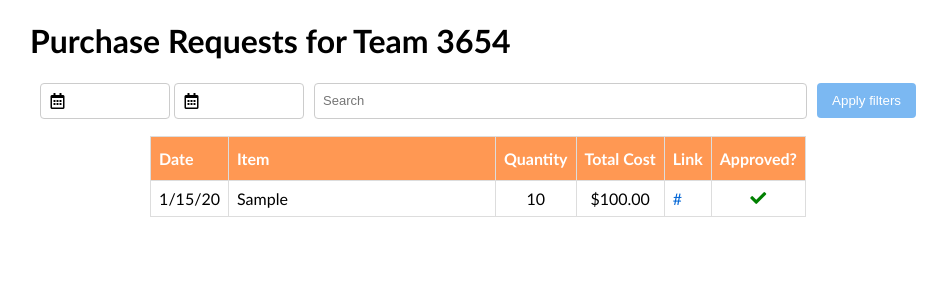
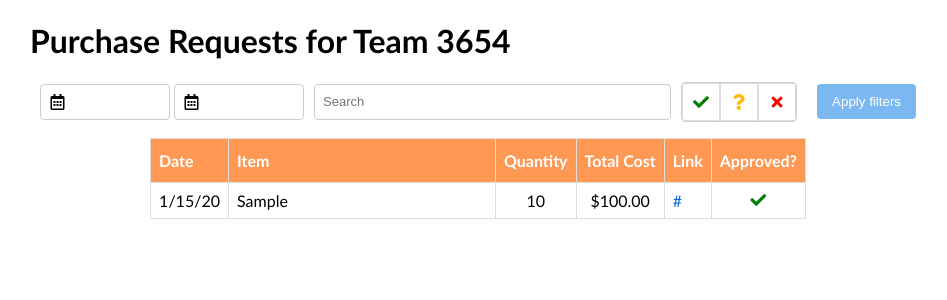
Before and after one commit to mlavrent/TeamManager, a Django app: page /purchase-requests/ in a window 1280 px wide. Shown: the part 66-366 px from the top of the page, without its empty margins (162-1109 px from the left). Run offline with Django 3.2, Linux system fonts and the light colour scheme; a user stored in the database is signed in; tables that the repository leaves empty hold one stand-in row (values such as "Sample post"); some libraries are stand-ins or nearby versions.

Commit message:
Style approval filter buttons

```diff
--- a/purchaseRequests/static/purchaseRequests/css/list.css
+++ b/purchaseRequests/static/purchaseRequests/css/list.css
@@ -52,17 +52,16 @@ input[type="text"] {
 }
 .filter {
     display: inline-flex;
+    margin: 0 10px;
 }
 #date-filter {
     display: inline-block;
-    margin: 0 10px;
 }
 #search-bar {
     flex: 1;
 }
 #submit-filter {
     float: right;
-    margin: 0 10px;
 }
 
 input[type="submit"] {
@@ -76,6 +75,44 @@ input[type="submit"] {
     cursor: pointer;
 }
 
+
+#approval-states-table {
+    margin: auto;
+    border: 1px solid #ccc;
+    border-spacing: 0;
+    border-radius: 4px;
+}
+#approval-states-table tr {
+    background-color: white;
+}
+#approval-states-table td:first-child {
+    border-top-left-radius: 3px;
+    border-bottom-left-radius: 3px;
+}
+#approval-states-table td:last-child {
+    border-top-right-radius: 3px;
+    border-bottom-right-radius: 3px;
+}
+
+#approval-states-table td {
+    padding: 0;
+    text-align: center;
+    border: 1px solid #ddd;
+    overflow: hidden;
+}
+
+.approval-button {
+    padding: 10px;
+    border: none;
+    background-color: inherit;
+    font-size: 24px;
+    color: white;
+}
+.approval-button i {
+    font-size: 16px;
+    height: 16px;
+    width: 16px;
+}
 
 
 
--- a/purchaseRequests/templates/purchaseRequests/list.html
+++ b/purchaseRequests/templates/purchaseRequests/list.html
@@ -34,6 +34,27 @@
                     </div>
                 </div>
                 <input type="text" name="q" placeholder="Search" value="{{ filters.q }}" id="search-bar" class="filter">
+                <div id="approval-filter" class="filter">
+                    <table id="approval-states-table">
+                        <tr>
+                            <td id="td-approved" class="{{ state.2 }} {{ selectable }}">
+                                <button class="approval-button" type="submit" name="app-but">
+                                    <i class="fas fa-check"></i>
+                                </button>
+                            </td>
+                            <td id="td-undecided" class="{{ state.1 }} {{ selectable }}">
+                                <button class="approval-button" type="submit" name="und-but">
+                                    <i class="fas fa-question"></i>
+                                </button>
+                            </td>
+                            <td id="td-denied" class="{{ state.0 }} {{ selectable }}">
+                                <button class="approval-button" type="submit" name="den-but">
+                                    <i class="fas fa-times"></i>
+                                </button>
+                            </td>
+                        </tr>
+                    </table>
+                </div>
                 <input type="submit" value="Apply filters" id="submit-filter" class="filter">
             </form>
             <script type="text/javascript">
```
